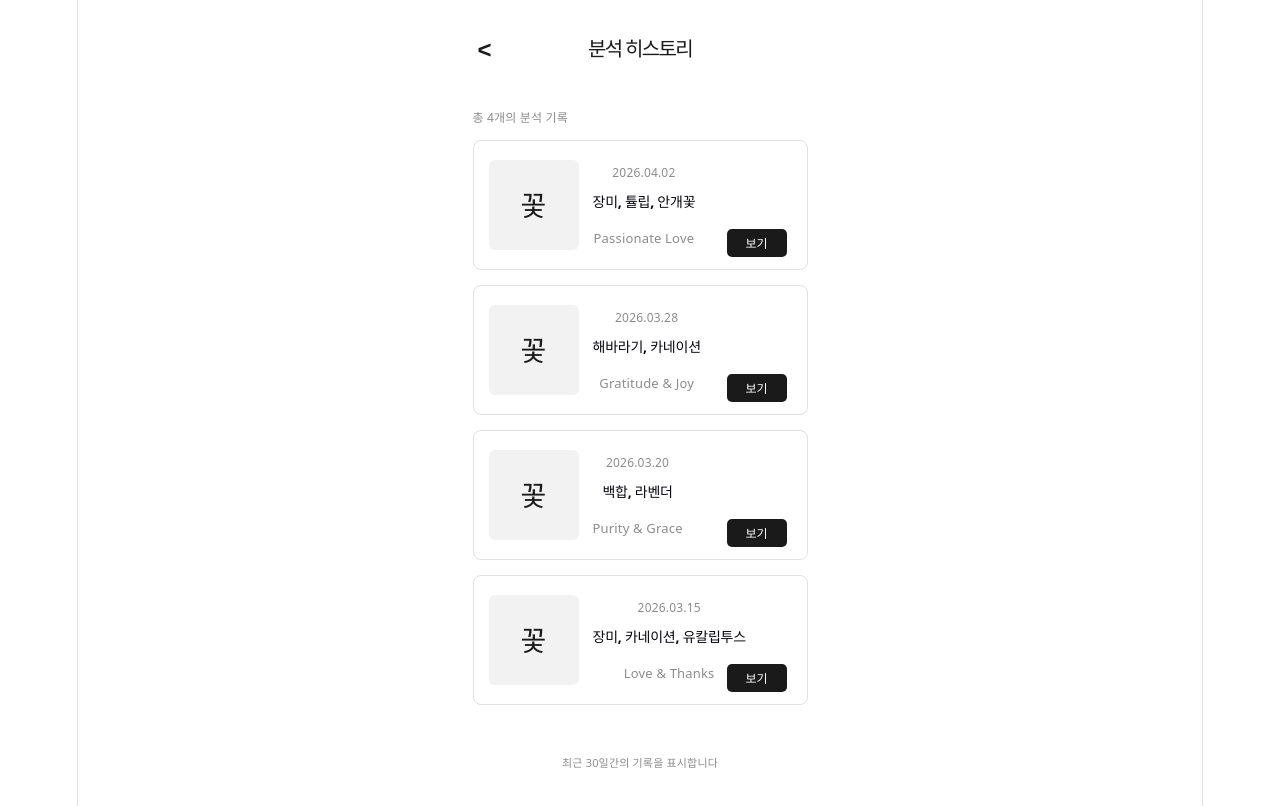
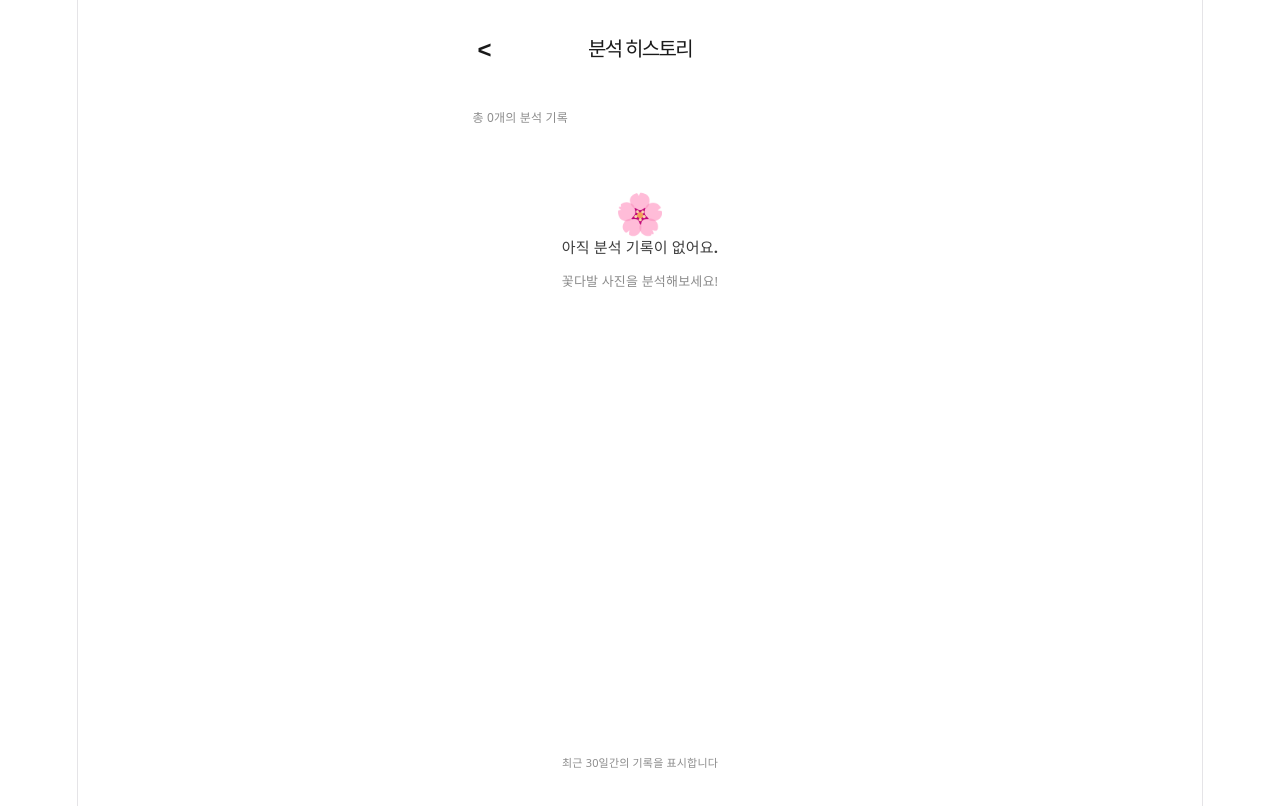
Before and after one commit to WinkXAIM/Bloomary-frontend, a React (Vite) app: page /history in a window 1280 px wide. Shown: the top 806 px of the page. Built offline with nearby package versions, Linux system fonts and the light colour scheme.

Commit message:
feat: 히스토리 페이지 localStorage 연동 및 삭제 기능 구현

```diff
--- a/src/pages/History.css
+++ b/src/pages/History.css
@@ -17,12 +17,13 @@
 .history-card {
   position: relative;
   width: 335px;
-  height: 130px;
+  height: 165px;
   margin-bottom: 15px;
   border: 1px solid #e0e0e0;
   border-radius: 8px;
   background: #ffffff;
   box-sizing: border-box;
+  overflow: hidden;
 }
 
 .history-thumb {
@@ -39,10 +40,19 @@
   font-size: 28px;
 }
 
+.history-thumb img {
+  width: 100%;
+  height: 100%;
+  object-fit: cover;
+  border-radius: 6px;
+}
+
 .history-info {
   position: absolute;
   top: 19px;
   left: 119px;
+  right: 20px;
+  overflow: hidden;
 }
 
 .history-date {
@@ -51,25 +61,92 @@
   font-size: 12px;
 }
 
-.history-info h2 {
+.history-flower-name {
   margin: 8px 0 0;
   font-size: 14px;
-  font-weight: 600;
+  font-weight: 500;
+  color: #1a1a1a;
+  white-space: nowrap;
+  overflow: hidden;
+  text-overflow: ellipsis;
 }
 
 .history-meaning {
-  margin: 14px 0 0;
+  margin: 6px 0 0;
   color: #8c8c8c;
   font-size: 13px;
+  white-space: nowrap;
+  overflow: hidden;
+  text-overflow: ellipsis;
+}
+
+.history-delete-button {
+  position: absolute;
+  right: 76px;
+  bottom: 12px;
+  top: auto;
+  left: auto;
+  width: 56px;
+  height: 28px;
+  font-size: 12px;
+  font-weight: 500;
+  border: 1px solid #e0e0e0;
+  border-radius: 5px;
+  background: #ffffff;
+  color: #8c8c8c;
+  cursor: pointer;
+  padding: 0;
+  display: flex;
+  align-items: center;
+  justify-content: center;
+}
+
+.history-delete-button:hover {
+  background: #fff5f5;
+  border-color: #ffb3b3;
+  color: #e53935;
 }
 
 .history-view-button {
   position: absolute;
-  right: 20px;
+  right: 12px;
   bottom: 12px;
+  top: auto;
+  left: auto;
   width: 60px;
   height: 28px;
   font-size: 12px;
+  font-weight: 500;
+  display: flex;
+  align-items: center;
+  justify-content: center;
+}
+
+.history-empty {
+  display: flex;
+  flex-direction: column;
+  align-items: center;
+  justify-content: center;
+  padding: 60px 0;
+  gap: 8px;
+}
+
+.history-empty-icon {
+  margin: 0;
+  font-size: 40px;
+}
+
+.history-empty-text {
+  margin: 0;
+  font-size: 15px;
+  font-weight: 600;
+  color: #3d3d3d;
+}
+
+.history-empty-sub {
+  margin: 0;
+  font-size: 13px;
+  color: #8c8c8c;
 }
 
 .history-notice {
--- a/src/pages/History.jsx
+++ b/src/pages/History.jsx
@@ -1,57 +1,85 @@
+import { useState, useEffect } from "react";
 import AppButton from "../components/common/AppButton";
 import BackButton from "../components/common/BackButton";
 import PageShell from "../components/common/PageShell";
 import PageTitle from "../components/common/PageTitle";
+import { getHistory, deleteFromHistory } from "./historyStorage";
 import "./History.css";
 
-const historyList = [
-  {
-    date: "2026.04.02",
-    flowers: "장미, 튤립, 안개꽃",
-    meaning: "Passionate Love",
-  },
-  {
-    date: "2026.03.28",
-    flowers: "해바라기, 카네이션",
-    meaning: "Gratitude & Joy",
-  },
-  {
-    date: "2026.03.20",
-    flowers: "백합, 라벤더",
-    meaning: "Purity & Grace",
-  },
-  {
-    date: "2026.03.15",
-    flowers: "장미, 카네이션, 유칼립투스",
-    meaning: "Love & Thanks",
-  },
-];
+function formatDate(isoString) {
+  const d = new Date(isoString);
+  const yyyy = d.getFullYear();
+  const mm = String(d.getMonth() + 1).padStart(2, "0");
+  const dd = String(d.getDate()).padStart(2, "0");
+  return `${yyyy}.${mm}.${dd}`;
+}
 
 function History({ onBack, onView }) {
+  const [historyList, setHistoryList] = useState([]);
+
+  useEffect(() => {
+    setHistoryList(getHistory());
+  }, []);
+
+  function handleView(id) {
+    localStorage.setItem("selectedHistoryId", String(id));
+    onView();
+  }
+
+  function handleDelete(id) {
+    deleteFromHistory(id);
+    setHistoryList(getHistory());
+  }
+
   return (
     <PageShell className="history-page">
       <BackButton onClick={onBack} />
 
       <PageTitle>분석 히스토리</PageTitle>
 
-      <p className="history-count">총 4개의 분석 기록</p>
+      <p className="history-count">총 {historyList.length}개의 분석 기록</p>
 
       <section className="history-list">
-        {historyList.map((item, index) => (
-          <article className="history-card" key={index}>
-            <div className="history-thumb">꽃</div>
+        {historyList.length === 0 ? (
+          <div className="history-empty">
+            <p className="history-empty-icon">🌸</p>
+            <p className="history-empty-text">아직 분석 기록이 없어요.</p>
+            <p className="history-empty-sub">꽃다발 사진을 분석해보세요!</p>
+          </div>
+        ) : (
+          historyList.map((item) => (
+            <article className="history-card" key={item.id}>
+              <div className="history-thumb">
+                {item.image_url ? (
+                  <img src={item.image_url} alt="꽃다발" />
+                ) : (
+                  "꽃"
+                )}
+              </div>
 
-            <div className="history-info">
-              <p className="history-date">{item.date}</p>
-              <h2>{item.flowers}</h2>
-              <p className="history-meaning">{item.meaning}</p>
-            </div>
+              <div className="history-info">
+                <p className="history-date">{formatDate(item.created_at)}</p>
+                <h2 className="history-flower-name">
+                  {item.flower_list.map((f) => f.name).join(", ")}
+                </h2>
+                <p className="history-meaning">{item.story_message}</p>
+              </div>
 
-            <AppButton className="history-view-button" onClick={onView}>
-              보기
-            </AppButton>
-          </article>
-        ))}
+              <button
+                className="history-delete-button"
+                onClick={() => handleDelete(item.id)}
+              >
+                삭제
+              </button>
+              <AppButton
+                className="history-view-button"
+                onClick={() => handleView(item.id)}
+              >
+                보기
+              </AppButton>
+            </article>
+          ))
+        )}
       </section>
 
       <p className="history-notice">최근 30일간의 기록을 표시합니다</p>
--- /dev/null
+++ b/src/pages/historyStorage.js
@@ -0,0 +1,55 @@
+const STORAGE_KEY = "bloomary_history";
+const MAX_ITEMS = 50;
+
+function getHistory() {
+  try {
+    const raw = localStorage.getItem(STORAGE_KEY);
+    return raw ? JSON.parse(raw) : [];
+  } catch {
+    return [];
+  }
+}
+
+function getHistoryById(id) {
+  return getHistory().find((item) => item.id === id) ?? null;
+}
+
+function saveToHistory(result) {
+  const userRaw = localStorage.getItem("user");
+  const userId = (() => {
+    try {
+      const parsed = userRaw ? JSON.parse(userRaw) : null;
+      return parsed?.id ?? parsed ?? "";
+    } catch {
+      return userRaw ?? "";
+    }
+  })();
+
+  const entry = {
+    id: result.id ?? Date.now(),
+    image_url: result.image_url ?? "",
+    user_id: userId,
+    flower_list: result.flower_list ?? [],
+    story_message: result.story_message ?? "",
+    created_at: result.created_at ?? new Date().toISOString(),
+  };
+
+  const list = getHistory();
+  const existing = list.findIndex((item) => item.id === entry.id);
+  if (existing !== -1) list.splice(existing, 1);
+  list.unshift(entry);
+
+  localStorage.setItem(STORAGE_KEY, JSON.stringify(list.slice(0, MAX_ITEMS)));
+  return entry;
+}
+
+function deleteFromHistory(id) {
+  const list = getHistory().filter((item) => item.id !== id);
+  localStorage.setItem(STORAGE_KEY, JSON.stringify(list));
+}
+
+function clearHistory() {
+  localStorage.removeItem(STORAGE_KEY);
+}
+
+export { getHistory, getHistoryById, saveToHistory, deleteFromHistory, clearHistory };
```
